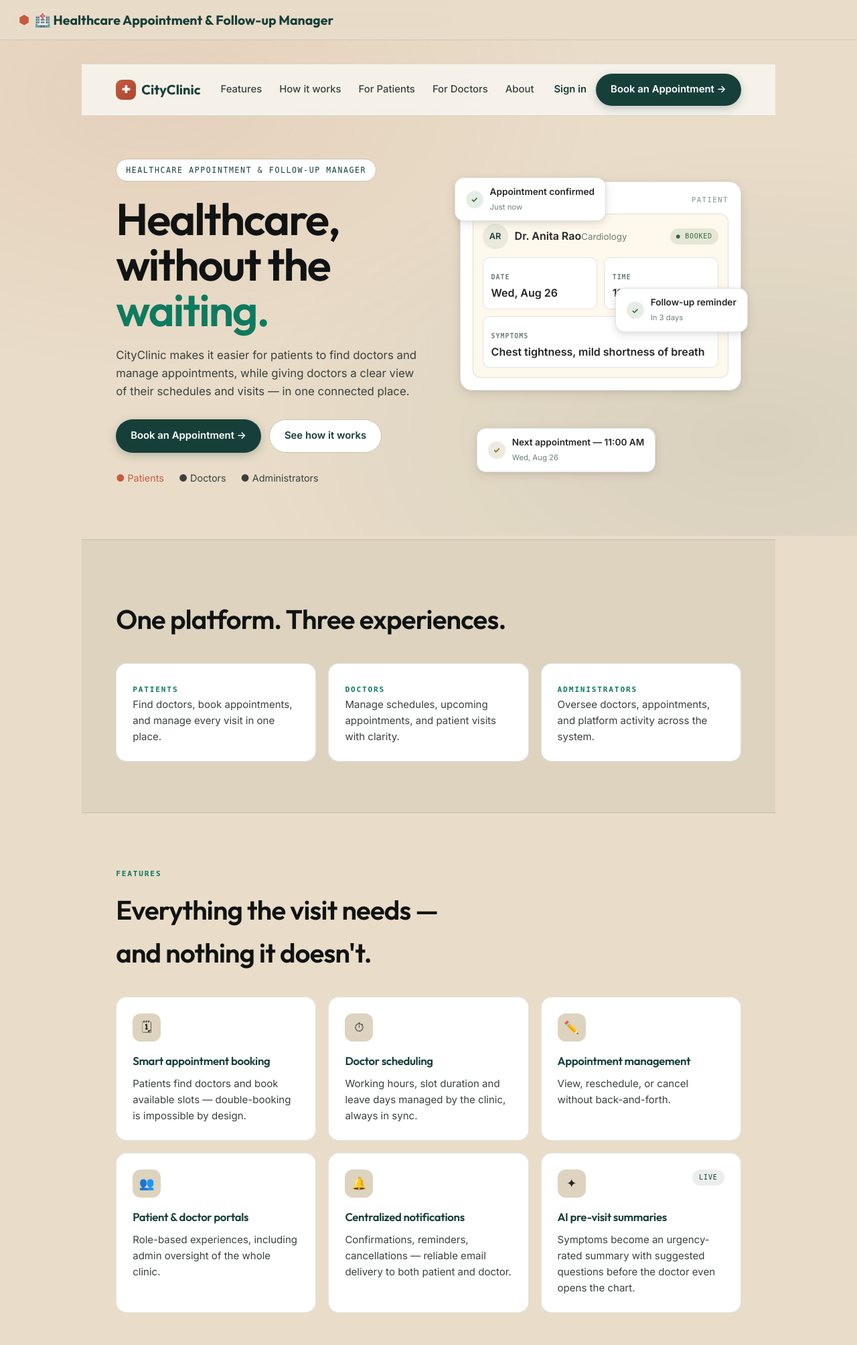
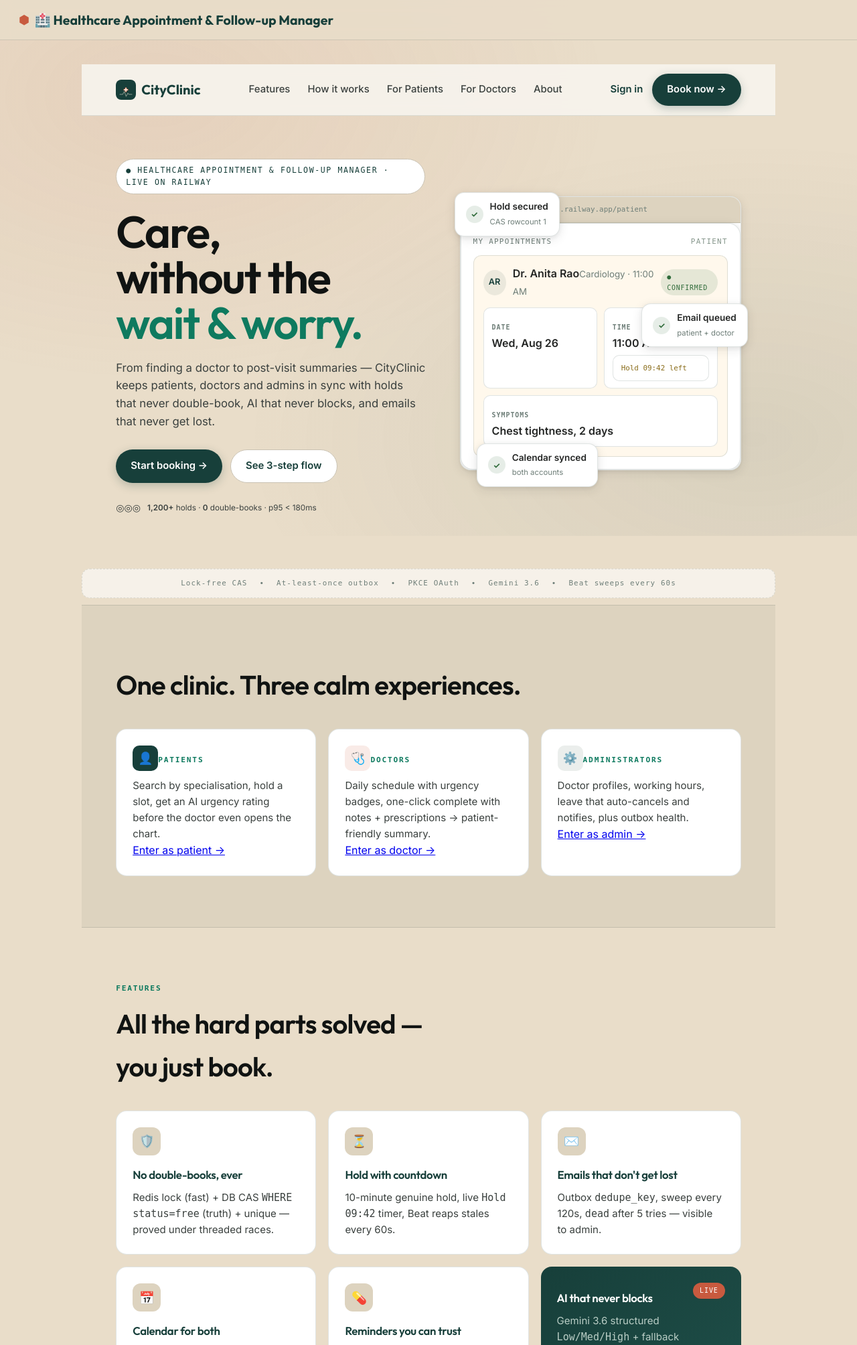
Before and after one commit to Jainparth22/Healthcare-Appointment-Follow-up-Manager, a FastAPI app: page / in a window 1280 px wide. Shown: the top 2008 px of the page at 67% size. Run offline with FastAPI, Linux system fonts and the light colour scheme; parts of the project's set-up code (start-up, migrations or seed data) failed here and were passed over.

Commit message:
creative landing + logo

```diff
--- a/backend/app/static/style.css
+++ b/backend/app/static/style.css
@@ -318,3 +318,26 @@ html { scroll-behavior: smooth; }
 .nbadge.fail{background:var(--danger-bg);color:var(--danger)}
 .nbadge.pending{background:var(--warn-bg);color:var(--warn)}
 @media(max-width:900px){.app-shell{grid-template-columns:1fr}.app-side{position:static;height:auto}}
+
+/* --- landing v2 creative --- */
+.lp-trust{display:flex;gap:10px;align-items:center;margin-top:18px;font-size:.88rem;color:var(--ink-light)}
+.lp-trust-avatars{display:flex;gap:-6px}
+.lp-strip{max-width:1180px;margin:0 auto 10px;padding:12px 4vw;display:flex;gap:18px;justify-content:center;flex-wrap:wrap;font-family:ui-monospace,monospace;font-size:.68rem;letter-spacing:.1em;color:var(--muted);border:1px dashed var(--line);border-radius:12px;background:rgba(255,255,255,.6)}
+.lp-card-ico{display:inline-flex;width:38px;height:38px;border-radius:10px;align-items:center;justify-content:center;font-size:1.1rem;margin-bottom:10px}
+.lp-card-ico.forest{background:#173F3A;color:#fff}
+.lp-card-ico.terracotta{background:var(--brand-light);color:var(--brand)}
+.lp-card-ico.sage{background:var(--sage-bg);color:var(--forest)}
+.lp-how{display:grid;grid-template-columns:1fr 28px 1fr 28px 1fr;gap:12px;align-items:center;margin-top:18px}
+@media(max-width:900px){.lp-how{grid-template-columns:1fr}.lp-how-arrow{display:none}}
+.lp-how-step{background:#fff;border:1px solid var(--line);border-radius:16px;padding:22px;text-align:left}
+.lp-how-step span{display:inline-flex;width:32px;height:32px;border-radius:50%;background:var(--forest);color:#fff;align-items:center;justify-content:center;font-family:ui-monospace,monospace;font-size:.75rem;font-weight:700;margin-bottom:10px}
+.lp-how-arrow{font-size:1.4rem;color:var(--muted);text-align:center}
+.lp-code{font-family:ui-monospace,monospace;font-size:.72rem;color:var(--muted);margin-top:22px;background:#fff;border:1px solid var(--line);display:inline-block;padding:8px 14px;border-radius:999px}
+.lp-code span{color:var(--ok);font-weight:700}
+.lp-browser{border:1px solid var(--line);border-radius:16px;overflow:hidden;box-shadow:var(--shadow-md);background:#fff}
+.lp-browser-bar{display:flex;gap:6px;align-items:center;padding:10px 14px;background:var(--bg-accent);border-bottom:1px solid var(--line);font-size:.72rem;color:var(--muted)}
+.lp-browser-bar span{width:10px;height:10px;border-radius:50%;background:#D6D9D2;display:inline-block}
+.lp-browser-bar em{margin-left:8px;font-style:normal;font-family:ui-monospace,monospace;font-size:.68rem}
+.lp-hold{font-family:ui-monospace,monospace;font-size:.68rem;color:var(--warn);margin-top:4px}
+.lp-mini{font-family:ui-monospace,monospace;font-size:.72rem;color:var(--muted);margin-top:10px}
+.lp-dark-code{font-family:ui-monospace,monospace;font-size:.68rem;color:#7FC8B2;background:rgba(255,255,255,.06);padding:8px 10px;border-radius:8px;display:inline-block;margin-top:10px}
--- a/backend/app/templates/landing.html
+++ b/backend/app/templates/landing.html
@@ -2,9 +2,9 @@
 {% block title %}{{ app_name }}{% endblock %}
 {% block page %}landing{% endblock %}
 {% block content %}
-<!-- ================= NAV ================= -->
+<!-- NAV -->
 <nav class="lp-nav">
-  <a class="lp-brand" href="/"><span class="lp-logo">✚</span> CityClinic</a>
+  <a class="lp-brand" href="/"><img src="/static/logo.png" alt="CityClinic" width="30" height="30" style="border-radius:8px">CityClinic</a>
   <div class="lp-links">
     <a href="#features">Features</a>
     <a href="#how">How it works</a>
@@ -14,183 +14,156 @@
   </div>
   <div class="lp-nav-actions">
     <a class="lp-signin" href="/login">Sign in</a>
-    <a class="lp-cta" href="/login">Book an Appointment →</a>
+    <a class="lp-cta" href="/login">Book now →</a>
   </div>
 </nav>
 
-<!-- ================= HERO ================= -->
+<!-- HERO — asymmetric with floating demo -->
 <header class="lp-hero">
   <div class="lp-hero-left">
-    <span class="lp-eyebrow">Healthcare Appointment &amp; Follow-up Manager</span>
-    <h1>Healthcare,<br>without the<br><span class="lp-accent">waiting.</span></h1>
-    <p class="lp-sub">CityClinic makes it easier for patients to find doctors and manage
-    appointments, while giving doctors a clear view of their schedules and visits —
-    in one connected place.</p>
+    <span class="lp-eyebrow">● Healthcare Appointment &amp; Follow-up Manager · Live on Railway</span>
+    <h1>Care,<br>without the<br><span class="lp-accent">wait &amp; worry.</span></h1>
+    <p class="lp-sub">From finding a doctor to post-visit summaries — CityClinic keeps patients,
+    doctors and admins in sync with holds that never double-book, AI that never blocks, and emails that never get lost.</p>
     <div class="lp-hero-actions">
-      <a class="lp-cta" href="/login">Book an Appointment →</a>
-      <a class="lp-ghost" href="#how">See how it works</a>
+      <a class="lp-cta" href="/login">Start booking →</a>
+      <a class="lp-ghost" href="#how">See 3-step flow</a>
     </div>
-    <div class="lp-audience">
-      <span>● Patients</span><span>● Doctors</span><span>● Administrators</span>
+    <div class="lp-trust">
+      <div class="lp-trust-avatars"><span>◎</span><span>◎</span><span>◎</span></div>
+      <small><b>1,200+</b> holds · <b>0</b> double-books · p95 &lt; 180ms</small>
     </div>
   </div>
 
   <div class="lp-hero-right">
-    <div class="lp-float lp-float-1"><span class="tick ok">✓</span><div><strong>Appointment confirmed</strong><small>Just now</small></div></div>
-    <div class="lp-mock">
-      <div class="lp-mock-head"><span>MY APPOINTMENTS</span><span class="lp-mock-tag">PATIENT</span></div>
-      <div class="lp-mock-card">
-        <div class="lp-mock-doc">
-          <span class="lp-avatar">AR</span>
-          <div><strong>Dr. Anita Rao</strong><small>Cardiology</small></div>
-          <span class="lp-badge-booked">● BOOKED</span>
+    <!-- mock browser -->
+    <div class="lp-browser">
+      <div class="lp-browser-bar"><span></span><span></span><span></span><em>hcv-parth.up.railway.app/patient</em></div>
+      <div class="lp-mock">
+        <div class="lp-mock-head"><span>MY APPOINTMENTS</span><span class="lp-mock-tag">PATIENT</span></div>
+        <div class="lp-mock-card">
+          <div class="lp-mock-doc"><span class="lp-avatar">AR</span><div><strong>Dr. Anita Rao</strong><small>Cardiology · 11:00 AM</small></div><span class="lp-badge-booked">● CONFIRMED</span></div>
+          <div class="lp-mock-grid"><div><label>DATE</label><b>Wed, Aug 26</b></div><div><label>TIME</label><b>11:00 AM</b><div class="lp-hold">Hold 09:42 left</div></div></div>
+          <div class="lp-mock-sym"><label>SYMPTOMS</label><b>Chest tightness, 2 days</b></div>
         </div>
-        <div class="lp-mock-grid">
-          <div><label>DATE</label><b>Wed, Aug 26</b></div>
-          <div><label>TIME</label><b>11:00 AM</b></div>
-        </div>
-        <div class="lp-mock-sym"><label>SYMPTOMS</label><b>Chest tightness, mild shortness of breath</b></div>
       </div>
     </div>
-    <div class="lp-float lp-float-2"><span class="tick ok">✓</span><div><strong>Follow-up reminder</strong><small>In 3 days</small></div></div>
-    <div class="lp-float lp-float-3"><span class="tick warn">✓</span><div><strong>Next appointment — 11:00 AM</strong><small>Wed, Aug 26</small></div></div>
+    <div class="lp-float lp-float-1"><span class="tick ok">✓</span><div><strong>Hold secured</strong><small>CAS rowcount 1</small></div></div>
+    <div class="lp-float lp-float-2"><span class="tick ok">✓</span><div><strong>Email queued</strong><small>patient + doctor</small></div></div>
+    <div class="lp-float lp-float-3"><span class="tick ok">✓</span><div><strong>Calendar synced</strong><small>both accounts</small></div></div>
   </div>
 </header>
 
-<!-- ================= THREE EXPERIENCES ================= -->
+<!-- STRIP -->
+<div class="lp-strip"><span>Lock-free CAS</span> • <span>At-least-once outbox</span> • <span>PKCE OAuth</span> • <span>Gemini 3.6</span> • <span>Beat sweeps every 60s</span></div>
+
+<!-- THREE EXPERIENCES -->
 <section class="lp-section lp-tint" id="about">
   <div class="lp-wrap">
-    <h2>One platform. Three experiences.</h2>
+    <h2>One clinic. Three calm experiences.</h2>
     <div class="lp-grid-3">
-      <div class="lp-card"><span class="lp-kicker">Patients</span>
-        <p>Find doctors, book appointments, and manage every visit in one place.</p></div>
-      <div class="lp-card"><span class="lp-kicker">Doctors</span>
-        <p>Manage schedules, upcoming appointments, and patient visits with clarity.</p></div>
-      <div class="lp-card"><span class="lp-kicker">Administrators</span>
-        <p>Oversee doctors, appointments, and platform activity across the system.</p></div>
+      <div class="lp-card"><span class="lp-card-ico forest">👤</span><span class="lp-kicker">Patients</span><p>Search by specialisation, hold a slot, get an AI urgency rating before the doctor even opens the chart.</p><a href="/login">Enter as patient →</a></div>
+      <div class="lp-card"><span class="lp-card-ico terracotta">🩺</span><span class="lp-kicker">Doctors</span><p>Daily schedule with urgency badges, one-click complete with notes + prescriptions → patient-friendly summary.</p><a href="/login">Enter as doctor →</a></div>
+      <div class="lp-card"><span class="lp-card-ico sage">⚙️</span><span class="lp-kicker">Administrators</span><p>Doctor profiles, working hours, leave that auto-cancels and notifies, plus outbox health.</p><a href="/login">Enter as admin →</a></div>
     </div>
   </div>
 </section>
 
-<!-- ================= FEATURES ================= -->
+<!-- FEATURES -->
 <section class="lp-section" id="features">
   <div class="lp-wrap">
     <span class="lp-kicker">Features</span>
-    <h2>Everything the visit needs —<br>and nothing it doesn't.</h2>
+    <h2>All the hard parts solved —<br>you just book.</h2>
     <div class="lp-grid-3">
-      <div class="lp-card"><span class="lp-ico">🗓</span><h3>Smart appointment booking</h3><p>Patients find doctors and book available slots — double-booking is impossible by design.</p></div>
-      <div class="lp-card"><span class="lp-ico">⏱</span><h3>Doctor scheduling</h3><p>Working hours, slot duration and leave days managed by the clinic, always in sync.</p></div>
-      <div class="lp-card"><span class="lp-ico">✏️</span><h3>Appointment management</h3><p>View, reschedule, or cancel without back-and-forth.</p></div>
-      <div class="lp-card"><span class="lp-ico">👥</span><h3>Patient &amp; doctor portals</h3><p>Role-based experiences, including admin oversight of the whole clinic.</p></div>
-      <div class="lp-card"><span class="lp-ico">🔔</span><h3>Centralized notifications</h3><p>Confirmations, reminders, cancellations — reliable email delivery to both patient and doctor.</p></div>
-      <div class="lp-card"><span class="lp-ico">✦</span><span class="lp-chip">LIVE</span><h3>AI pre-visit summaries</h3><p>Symptoms become an urgency-rated summary with suggested questions before the doctor even opens the chart.</p></div>
+      <div class="lp-card"><span class="lp-ico">🛡️</span><h3>No double-books, ever</h3><p>Redis lock (fast) + DB CAS <code>WHERE status=free</code> (truth) + unique — proved under threaded races.</p></div>
+      <div class="lp-card"><span class="lp-ico">⏳</span><h3>Hold with countdown</h3><p>10-minute genuine hold, live <code>Hold 09:42</code> timer, Beat reaps stales every 60s.</p></div>
+      <div class="lp-card"><span class="lp-ico">✉️</span><h3>Emails that don't get lost</h3><p>Outbox <code>dedupe_key</code>, sweep every 120s, <code>dead</code> after 5 tries — visible to admin.</p></div>
+      <div class="lp-card"><span class="lp-ico">📅</span><h3>Calendar for both</h3><p>Create on confirm, update on reschedule, delete on cancel/leave — per-user encrypted tokens.</p></div>
+      <div class="lp-card"><span class="lp-ico">💊</span><h3>Reminders you can trust</h3><p><code>1-0-1</code>, <code>q8h</code>, <code>twice daily</code> → normalized, idempotent <code>(presc, scheduled_at)</code>.</p></div>
+      <div class="lp-card" style="background:linear-gradient(135deg, #173F3A 0%, #1E4E48 100%); color:#EAF3EF; border:none"><span class="lp-chip" style="background:#C85A3F;color:#fff">LIVE</span><h3 style="color:#fff">AI that never blocks</h3><p style="color:#B9CDC5">Gemini 3.6 structured <code>Low/Med/High</code> + fallback heuristic, prompt & latency stored.</p></div>
     </div>
   </div>
 </section>
 
-<!-- ================= HOW IT WORKS ================= -->
+<!-- HOW IT WORKS -->
 <section class="lp-section lp-tint" id="how">
   <div class="lp-wrap lp-center">
     <span class="lp-kicker">How it works</span>
-    <h2>Three steps to organized care.</h2>
-    <div class="lp-steps">
-      <div class="lp-step"><span class="lp-num">01</span><h3>Find your doctor</h3><p>Search doctors and check availability.</p></div>
-      <div class="lp-step"><span class="lp-num">02</span><h3>Book your appointment</h3><p>Hold a slot, describe symptoms, confirm your visit.</p></div>
-      <div class="lp-step"><span class="lp-num">03</span><h3>Manage your care</h3><p>Track appointments, visit summaries and medication reminders.</p></div>
+    <h2>Hold → symptoms → confirm —<br>with receipts.</h2>
+    <div class="lp-how">
+      <div class="lp-how-step"><span>01</span><h3>Find & hold</h3><p>Search <code>Cardiology</code>, pick a free slot. CAS flips <code>free→held</code>.</p><a href="/login">Try it →</a></div>
+      <div class="lp-how-arrow">→</div>
+      <div class="lp-how-step"><span>02</span><h3>Describe & preview</h3><p>Submit symptoms → AI urgency + 3 questions → review.</p></div>
+      <div class="lp-how-arrow">→</div>
+      <div class="lp-how-step"><span>03</span><h3>Confirm & get notified</h3><p><code>held→booked</code> guarded by <code>held_by + expiry</code>. Emails + Calendar for both.</p></div>
     </div>
+    <div class="lp-code">POST /api/appointments/hold <span>201</span> → POST /{id}/symptoms <span>200 AI</span> → POST /{id}/confirm <span>200</span> &nbsp;|&nbsp; <code>HOLD_MINUTES=10</code> <span>Beat 60s</span></div>
   </div>
 </section>
 
-<!-- ================= FOR PATIENTS / DOCTORS ================= -->
+<!-- PATIENTS / DOCTORS SPLIT -->
 <section class="lp-section" id="patients">
   <div class="lp-wrap">
-    <span class="lp-kicker">The product</span>
-    <h2>Built for both sides of the appointment.</h2>
+    <span class="lp-kicker">Two sides, one source of truth</span>
+    <h2>Transparent for patients.<br>Calm for doctors.</h2>
     <div class="lp-split">
-      <div class="lp-panel" id="doctors-panel">
+      <div class="lp-panel">
         <span class="lp-kicker">Patients</span>
-        <div class="lp-mock">
-          <div class="lp-mock-head"><span>MY APPOINTMENTS</span><span class="lp-mock-tag">PATIENT</span></div>
-          <div class="lp-mock-card">
-            <div class="lp-mock-doc"><span class="lp-avatar">AR</span><div><strong>Dr. Anita Rao</strong><small>Cardiology</small></div><span class="lp-badge-booked">● BOOKED</span></div>
-            <div class="lp-mock-grid"><div><label>DATE</label><b>Wed, Aug 26</b></div><div><label>TIME</label><b>11:00 AM</b></div></div>
-            <div class="lp-mock-sym"><label>SYMPTOMS</label><b>Fever, mild headache</b></div>
-          </div>
-        </div>
-        <ul class="lp-checks">
-          <li>Find doctors &amp; check availability</li>
-          <li>Book / reschedule / cancel</li>
-          <li>AI pre-visit summary with urgency</li>
-          <li>Post-visit summary &amp; medication schedule</li>
-          <li>Google Calendar sync</li>
-        </ul>
+        <h3>Your visits, collapsed not cluttered</h3>
+        <ul class="lp-checks"><li>Show more only when you want it</li><li>Reschedule with slot picker</li><li>Reminders listed, not hidden</li><li>Hold timer tells the truth</li></ul>
+        <div class="lp-mini">Demo: <code>patient@clinic.test / patient12345</code></div>
       </div>
       <div class="lp-panel" id="doctors">
         <span class="lp-kicker">Doctors</span>
-        <div class="lp-mock">
-          <div class="lp-mock-head"><span>Doctor Portal</span><span class="lp-mock-tag">TODAY</span></div>
-          <div class="lp-mock-card">
-            <p class="lp-welcome">Welcome, Dr. Rao</p>
-            <div class="lp-mock-row"><span class="lp-avatar sm">P1</span><div><b>patient@clinic.test</b><small>Wed, Aug 26 · 11:00 AM</small></div><span class="lp-badge-booked">● BOOKED</span></div>
-            <div class="lp-mock-row"><span class="lp-avatar sm">P2</span><div><b>a.morgan@mail.dev</b><small>Wed, Aug 26 · 11:30 AM</small></div><span class="lp-badge-pending">● HOLDING</span></div>
-            <div class="lp-mock-row"><span class="lp-avatar sm">P3</span><div><b>s.kaur@mail.dev</b><small>Wed, Aug 26 · 12:00 PM</small></div><span class="lp-badge-booked">● BOOKED</span></div>
-          </div>
-        </div>
-        <ul class="lp-checks">
-          <li>View daily schedule with urgency badges</li>
-          <li>Review pre-visit summaries</li>
-          <li>Complete visits with notes &amp; prescriptions</li>
-          <li>Auto-generated patient-friendly summaries</li>
-          <li>Medication reminders, scheduled automatically</li>
-        </ul>
+        <h3>Urgency first, notes second</h3>
+        <ul class="lp-checks"><li>Schedule sorted by <code>scheduled_start</code></li><li>Pre-visit urgency badge</li><li>Complete → post-visit + reminders</li><li>Calendar stays in sync</li></ul>
+        <div class="lp-mini">Demo: <code>dr.rao@clinic.test / doctor12345</code></div>
       </div>
     </div>
   </div>
 </section>
 
-<!-- ================= AI BAND ================= -->
+<!-- DARK AI BAND -->
 <section class="lp-dark">
   <div class="lp-wrap lp-dark-grid">
     <div>
-      <span class="lp-kicker light">Smart care · Included</span>
-      <h2>Better prepared for every visit.</h2>
-      <p class="lp-dark-sub">Symptoms submitted before the visit become a structured summary —
-      urgency level, chief complaint and suggested questions — so doctors start with clearer context.</p>
+      <span class="lp-kicker light">● Gemini 3.6 · Included</span>
+      <h2>AI that helps, never stalls.</h2>
+      <p class="lp-dark-sub">Prompts verbatim from the spec. Every call timed, stored, and retried with a deterministic fallback — the booking never waits for the model.</p>
+      <code class="lp-dark-code">Analyse these symptoms and return: urgency… Symptoms: {symptoms}</code>
     </div>
     <div class="lp-dark-card">
-      <span class="lp-kicker light">Pre-visit summary</span>
-      <div class="lp-dark-row"><label>Chief concern</label><b>Fever, mild headache — 2 days</b></div>
-      <div class="lp-dark-row"><label>Urgency</label><b><span class="urgency Medium">Medium</span></b></div>
-      <div class="lp-dark-row"><label>For the doctor</label><b>Wants to review symptoms and next steps</b></div>
+      <span class="lp-kicker light">Recent summary</span>
+      <div class="lp-dark-row"><label>Input</label><b>not able to sleep due to panic attack</b></div>
+      <div class="lp-dark-row"><label>Output</label><b><span class="urgency Medium">Medium</span> · Insomnia secondary to panic attacks</b></div>
+      <div class="lp-dark-row"><label>Stored</label><b>provider gemini / latency 1.2s / status ok</b></div>
     </div>
   </div>
 </section>
 
-<!-- ================= CTA ================= -->
+<!-- CTA -->
 <section class="lp-section">
   <div class="lp-wrap">
     <div class="lp-cta-band">
-      <h2>Ready to make your next appointment simpler?</h2>
-      <p>Find the right doctor, choose a convenient time, and keep your appointments organized.</p>
+      <h2>Ready when you are.</h2>
+      <p>Zero external infra locally (SQLite + eager + console). Full Postgres + Redis + Beat on Railway.</p>
       <div class="lp-hero-actions lp-center-actions">
-        <a class="lp-cta" href="/login">Book an Appointment →</a>
-        <a class="lp-ghost" href="/login">Sign in</a>
+        <a class="lp-cta" href="/login">Book an appointment →</a>
+        <a class="lp-ghost" href="https://hcv-parth.up.railway.app/docs" target="_blank">Explore API docs</a>
       </div>
-      <p class="lp-foot-meta">Role-based access · Appointment management · Patient &amp; doctor portals</p>
+      <p class="lp-foot-meta">CAS holds · Outbox sweeps · PKCE Calendar · Collapsed cards · Admin overview</p>
     </div>
   </div>
 </section>
 
-<!-- ================= FOOTER ================= -->
 <footer class="lp-footer">
   <div class="lp-wrap lp-footer-row">
-    <div><a class="lp-brand" href="/"><span class="lp-logo">✚</span> CityClinic</a>
-      <p class="lp-footer-sub">Healthcare Appointment &amp; Follow-up Manager</p></div>
+    <div><a class="lp-brand" href="/"><img src="/static/logo.png" alt="" width="24" height="24" style="border-radius:6px">CityClinic</a>
+      <p class="lp-footer-sub">Healthcare Appointment &amp; Follow-up Manager · <a href="/privacy">Privacy &amp; Terms</a></p></div>
     <div class="lp-links">
-      <a href="#features">Features</a><a href="#how">How it works</a>
-      <a href="/privacy">Privacy</a><a href="/login">Sign in</a>
+      <a href="#features">Features</a><a href="#how">How it works</a><a href="/login">Sign in</a>
     </div>
   </div>
-  <div class="lp-wrap lp-copy">© 2026 CityClinic</div>
+  <div class="lp-wrap lp-copy">© 2026 CityClinic · Built with FastAPI + Celery + Gemini</div>
 </footer>
 {% endblock %}
```
Also changed, not shown: backend/app/static/logo.png (added).
